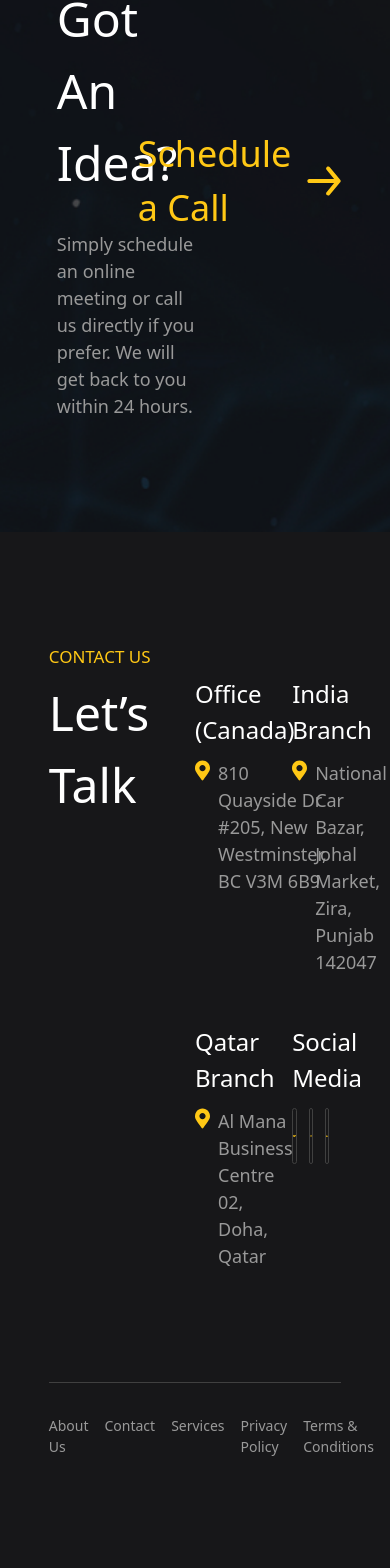
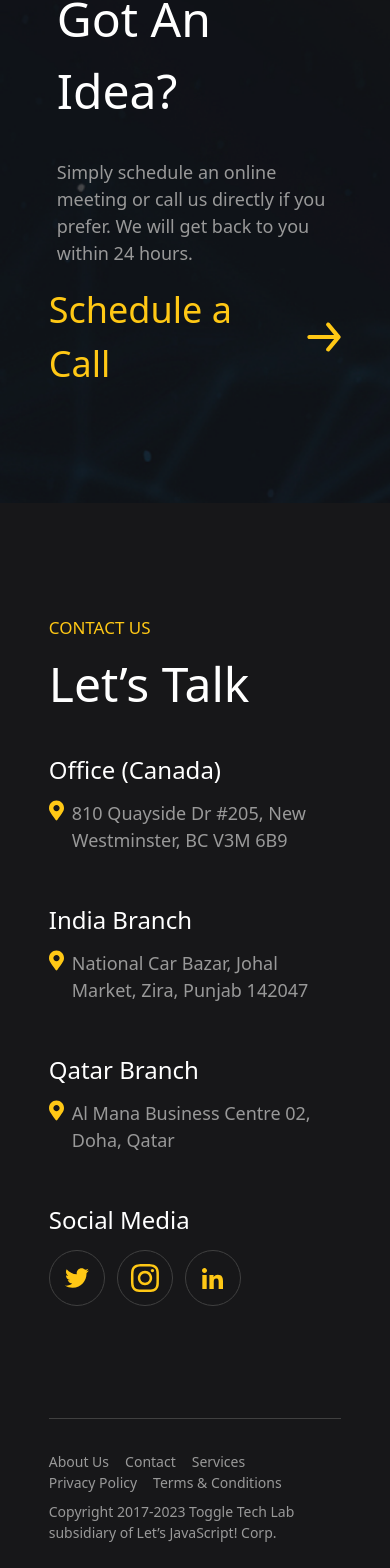
Before and after one commit to imtiaz993/Toggle-Tech-Lab, a React (Create React App) app: page /service-details/1 in a window 390 px wide. Shown: the part 3717-5285 px from the top of the page. Built offline with nearby package versions, Linux system fonts and the light colour scheme.

Commit message:
porfolio details hyperlinks

```diff
--- a/src/App.css
+++ b/src/App.css
@@ -7,5 +7,5 @@
     height: 10px;
   }
 ::-webkit-scrollbar-track {
-    background: #999999;
+    background: white;
   }
--- a/src/Common/Footer.jsx
+++ b/src/Common/Footer.jsx
@@ -3,8 +3,8 @@ import { Link } from "react-router-dom";
 
 const Footer = () => {
   return (
-    <div className="w-3/4 mx-auto flex justify-between text-grey text-sm py-8 border-t border-dark-grey">
-      <div className="flex">
+    <div className="w-3/4 mx-auto lg:flex justify-between text-grey text-sm py-8 border-t border-dark-grey">
+      <div className="flex flex-wrap md:w-3/4 xl:w-auto">
         <Link to='/about' className="mr-4">About Us</Link>
         <Link to='/contact' className="mr-4">Contact</Link>
         <Link to='/service' className="mr-4">Services</Link>
@@ -12,7 +12,7 @@ const Footer = () => {
         <Link to='/' className="mr-4">Terms & Conditions</Link>
       </div>
       <div>
-        <p>
+        <p className="mt-2 lg:mt-0">
           Copyright 2017-2023 Toggle Tech Lab subsidiary of Let’s JavaScript!
           Corp.
         </p>
--- a/src/Common/LetsTalk.jsx
+++ b/src/Common/LetsTalk.jsx
@@ -2,12 +2,12 @@ import React from "react";
 
 const LetsTalk = () => {
   return (
-    <div className="w-3/4 mx-auto flex justify-between py-28">
-      <div className="w-2/5">
+    <div className="w-3/4 mx-auto block lg:flex justify-between py-28">
+      <div className="lg:w-2/5">
         <p className="text-gold text-base uppercase">Contact Us</p>
         <h1 className="text-white text-3xl mt-2">Let’s Talk</h1>
       </div>
-      <div className="w-1/2 grid grid-cols-2 gap-12 text-white mt-8">
+      <div className="lg:w-1/2 grid grid-cols-1 md:grid-cols-2 gap-12 text-white mt-8">
         <div>
           <h1 className="text-xl mb-3 ">Office (Canada)</h1>
           <div className="flex items-start">
@@ -39,14 +39,20 @@ const LetsTalk = () => {
         <div>
           <h1 className="text-xl mb-3 ">Social Media</h1>
           <div className="flex">
+            <div>
               <div className="rounded-full border border-dark-grey mr-3 w-14 h-14 flex items-center justify-center">
                 <img src="/icons/twitter.svg" alt="" />
               </div>
+            </div>
+            <div>
               <div className="rounded-full border border-dark-grey mr-3 w-14 h-14 flex items-center justify-center">
                 <img src="/icons/insta.svg" alt="" />
               </div>
+            </div>
+            <div>
               <div className="rounded-full border border-dark-grey mr-3 w-14 h-14 flex items-center justify-center">
                 <img src="/icons/linkedIn.svg" alt="" />
+              </div>
             </div>
           </div>
         </div>
--- a/src/Common/Partners.jsx
+++ b/src/Common/Partners.jsx
@@ -7,34 +7,34 @@ const Partners = () => {
         Our Beloved Partners
       </p>
       <div className="flex justify-between items-center flex-wrap">
-        <div className="w-1/5 px-8 my-6">
+        <div className="w-1/2 md:w-1/3 lg:w-1/5 px-8 my-6">
           <img src="/images/Partners/1.png" alt="" />
         </div>
-        <div className="w-1/5 px-8 my-6">
+        <div className="w-1/2 md:w-1/3 lg:w-1/5 px-8 my-6">
           <img src="/images/Partners/2.png" alt="" />
         </div>
-        <div className="w-1/5 px-8 my-6">
+        <div className="w-1/2 md:w-1/3 lg:w-1/5 px-8 my-6">
           <img src="/images/Partners/3.png" alt="" />
         </div>
-        <div className="w-1/5 px-8 my-6">
+        <div className="w-1/2 md:w-1/3 lg:w-1/5 px-8 my-6">
           <img src="/images/Partners/4.png" alt="" />
         </div>
-        <div className="w-1/5 px-8 my-6">
+        <div className="w-1/2 md:w-1/3 lg:w-1/5 px-8 my-6">
           <img src="/images/Partners/5.png" alt="" />
         </div>
-        <div className="w-1/5 px-8 my-6">
+        <div className="w-1/2 md:w-1/3 lg:w-1/5 px-8 my-6">
           <img src="/images/Partners/6.png" alt="" />
         </div>
-        <div className="w-1/5 px-8 my-6">
+        <div className="w-1/2 md:w-1/3 lg:w-1/5 px-8 my-6">
           <img src="/images/Partners/7.png" alt="" />
         </div>
-        <div className="w-1/5 px-8 my-6">
+        <div className="w-1/2 md:w-1/3 lg:w-1/5 px-8 my-6">
           <img src="/images/Partners/8.png" alt="" />
         </div>
-        <div className="w-1/5 px-8 my-6">
+        <div className="w-1/2 md:w-1/3 lg:w-1/5 px-8 my-6">
           <img src="/images/Partners/9.png" alt="" />
         </div>
-        <div className="w-1/5 px-8 my-6">
+        <div className="w-1/2 md:w-1/3 lg:w-1/5 px-8 my-6">
           <img src="/images/Partners/10.png" alt="" />
         </div>
       </div>
--- a/src/Common/ProjectsList.jsx
+++ b/src/Common/ProjectsList.jsx
@@ -1,8 +1,10 @@
 import React from 'react'
+import { Link } from 'react-router-dom'
 
 const ProjectsList = () => {
   return (
     <div className="grid grid-cols-3 gap-8 mt-8 mb-12">
+    <Link to="/portfolio-details/Medical-VR-Intubation-Simulation">
     <div className="mb-4">
       <div className="relative">
         <img className='w-full' src="/images/Portfolio/Porfolio-1.png" alt="" />
@@ -17,6 +19,8 @@ const ProjectsList = () => {
       <p className="text-white text-xl mt-4">Medical VR</p>
       <p className="text-white text-xl">Intubation Simulation</p>
     </div>
+    </Link>
+    <Link to="/portfolio-details/Medical-VR-Intubation-Simulation">
     <div className="mb-4">
       <div className="relative">
         <img className='w-full' src="/images/Portfolio/Porfolio-2.png" alt="" />
@@ -31,6 +35,8 @@ const ProjectsList = () => {
       <p className="text-white text-xl mt-4">Medical VR</p>
       <p className="text-white text-xl">Intubation Simulation</p>
     </div>
+    </Link>
+    <Link to="/portfolio-details/Medical-VR-Intubation-Simulation">
     <div className="mb-4">
       <div className="relative">
         <img className='w-full' src="/images/Portfolio/Porfolio-3.png" alt="" />
@@ -45,6 +51,8 @@ const ProjectsList = () => {
       <p className="text-white text-xl mt-4">Medical VR</p>
       <p className="text-white text-xl">Intubation Simulation</p>
     </div>
+    </Link>
+    <Link to="/portfolio-details/Medical-VR-Intubation-Simulation">
     <div className="mb-4">
       <div className="relative">
         <img className='w-full' src="/images/Portfolio/Porfolio-4.png" alt="" />
@@ -59,6 +67,8 @@ const ProjectsList = () => {
       <p className="text-white text-xl mt-4">Medical VR</p>
       <p className="text-white text-xl">Intubation Simulation</p>
     </div>
+    </Link>
+    <Link to="/portfolio-details/Medical-VR-Intubation-Simulation">
     <div className="mb-4">
       <div className="relative">
         <img className='w-full' src="/images/Portfolio/Porfolio-5.png" alt="" />
@@ -73,6 +83,8 @@ const ProjectsList = () => {
       <p className="text-white text-xl mt-4">Medical VR</p>
       <p className="text-white text-xl">Intubation Simulation</p>
     </div>
+    </Link>
+    <Link to="/portfolio-details/Medical-VR-Intubation-Simulation">
     <div className="mb-6">
       <div className="relative">
         <img className='w-full' src="/images/Portfolio/Porfolio-6.png" alt="" />
@@ -87,6 +99,7 @@ const ProjectsList = () => {
       <p className="text-white text-xl mt-4">Medical VR</p>
       <p className="text-white text-xl">Intubation Simulation</p>
     </div>
+    </Link>
   </div>
   )
 }
--- a/src/Common/ScheduleCall.jsx
+++ b/src/Common/ScheduleCall.jsx
@@ -6,8 +6,8 @@ const ScheduleCall = () => {
       className="bg-top bg-no-repeat bg-cover py-28"
       style={{ backgroundImage: "url('/images/Quick/background.png')" }}
     >
-      <div className="flex justify-between items-center w-3/4 mx-auto">
-        <div className="w-1/2">
+      <div className="lg:flex justify-between items-center w-3/4 mx-auto">
+        <div className="lg:w-1/2">
           <p className="text-gold uppercase text-base">Quick Contact</p>
           <h1 className="ml-2 text-white text-3xl mt-4 mb-8">Got An Idea?</h1>
           <p className="ml-2 text-grey text-lg">
@@ -15,7 +15,7 @@ const ScheduleCall = () => {
             We will get back to you within 24 hours.{" "}
           </p>
         </div>
-        <div className="w-2/5 flex items-center justify-end">
+        <div className="mt-4 lg:mt-0 lg:w-2/5 flex items-center lg:justify-end">
           <h1 className="text-2xl text-gold mr-4">Schedule a Call</h1>
           <img src="/icons/arrow.svg" alt="" />
         </div>
```
Also changed, not shown: 1 other file (tests, documents, lock files or other folders). Lines whose indentation alone changed are shown as unchanged.
